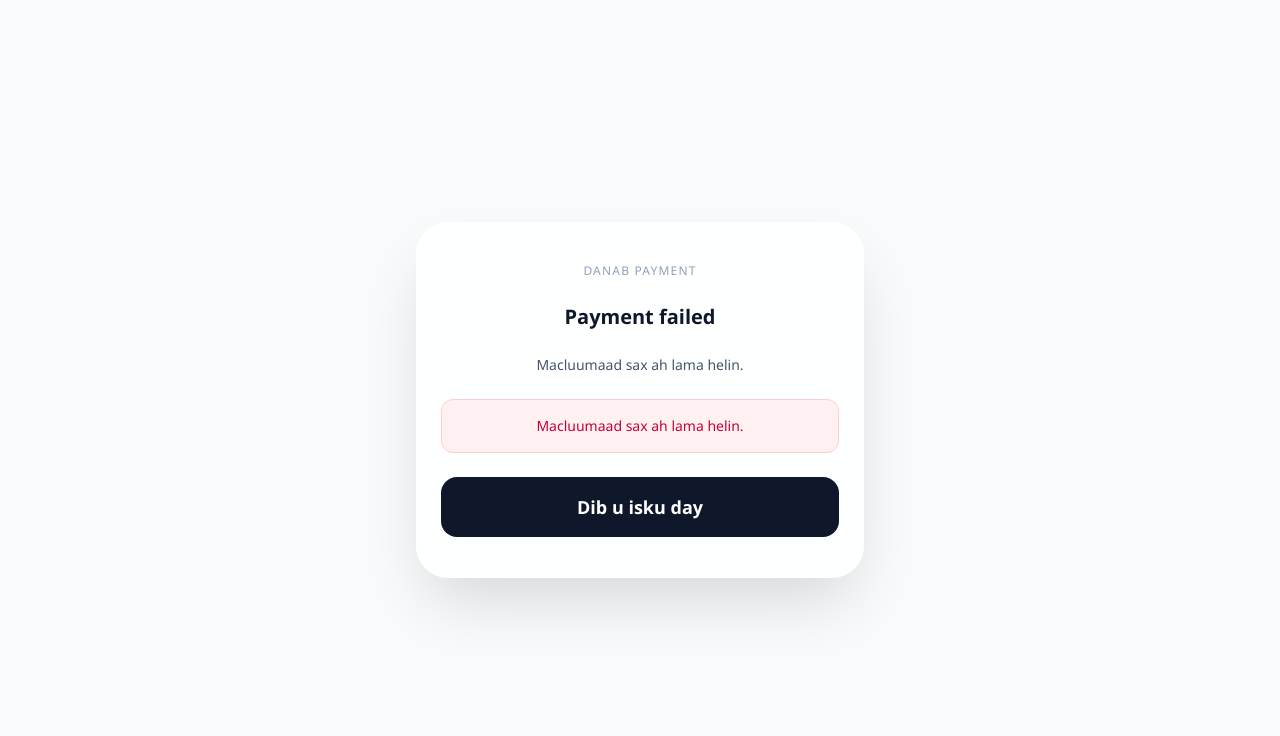
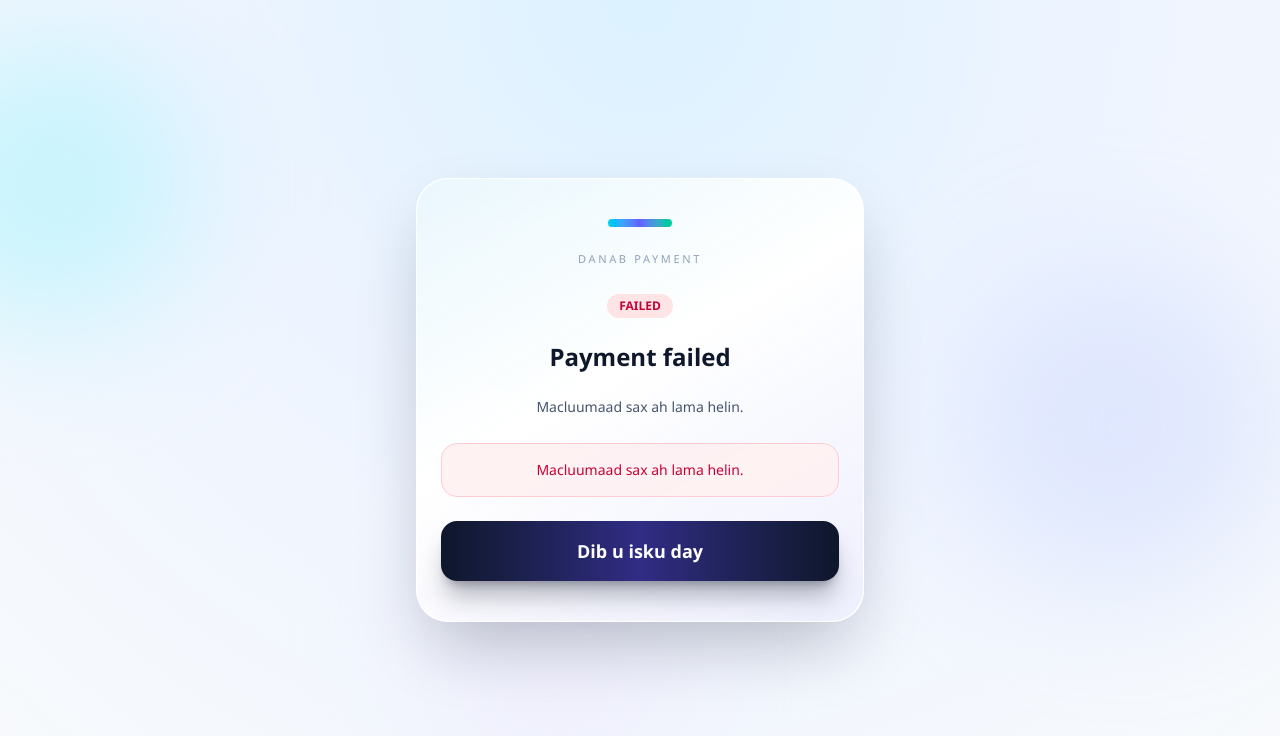
Before and after one commit to powerbankdanab-cmd/Danab, a Next.js app: page /payment in a window 1280 px wide. Shown: the top 736 px of the page. Built offline with nearby package versions, Linux system fonts and the light colour scheme.

Commit message:
gave the payment UI a full professional visual polish without changing your working logic.

```diff
--- a/components/payment/PaymentCard.tsx
+++ b/components/payment/PaymentCard.tsx
@@ -128,12 +128,21 @@
   return (
     <main
       className={cn(
-        "relative mx-auto w-full max-w-md rounded-3xl border p-4 shadow-lg sm:p-5",
+        "relative mx-auto w-full max-w-md rounded-[30px] border p-4 shadow-2xl sm:p-5",
         darkMode
-          ? "border-white/[0.08] bg-white/[0.06] text-white shadow-2xl shadow-violet-500/10 backdrop-blur-xl"
-          : "border-gray-200 bg-white text-slate-800",
+          ? "border-white/10 bg-white/[0.07] text-white shadow-[0_24px_70px_-25px_rgba(139,92,246,0.55)] backdrop-blur-2xl"
+          : "border-white/70 bg-white/90 text-slate-800 shadow-[0_26px_70px_-24px_rgba(30,41,59,0.22)] backdrop-blur-xl",
       )}
     >
+      <div
+        className={cn(
+          "pointer-events-none absolute inset-0 rounded-[30px]",
+          darkMode
+            ? "bg-[linear-gradient(145deg,rgba(255,255,255,0.12),rgba(255,255,255,0.02)_42%,rgba(16,185,129,0.08))]"
+            : "bg-[linear-gradient(145deg,rgba(14,165,233,0.08),rgba(255,255,255,0.72)_45%,rgba(99,102,241,0.08))]",
+        )}
+      />
+      <div className="relative">
       <PaymentHeader darkMode={darkMode} onToggleTheme={onToggleTheme} />
 
       <section className="rounded-3xl pb-6">
@@ -169,8 +178,8 @@
 
       <footer
         className={cn(
-          "mt-6 px-4 py-3 text-center text-xs sm:text-sm",
-          darkMode ? "text-gray-400" : "text-gray-600",
+          "mt-5 rounded-2xl border px-4 py-3 text-center text-xs sm:text-sm",
+          darkMode ? "border-white/10 bg-white/[0.03] text-gray-300" : "border-slate-200 bg-slate-50/70 text-gray-600",
         )}
       >
         Call us any feedback or problem{" "}
@@ -180,6 +189,7 @@
           616586503 / 616251068
         </span>
       </footer>
+      </div>
     </main>
   );
 }
--- a/components/payment/PaymentProcessingPage.tsx
+++ b/components/payment/PaymentProcessingPage.tsx
@@ -32,9 +32,9 @@
   | "failed";
   reason_code?:
   | "STATION_OFFLINE"
-    | "INSUFFICIENT_FUNDS"
-    | "USER_CANCELLED"
-    | "PROVIDER_DECLINED"
+  | "INSUFFICIENT_FUNDS"
+  | "USER_CANCELLED"
+  | "PROVIDER_DECLINED"
   | "LOW_BATTERY"
   | "NO_BATTERIES"
   | "PAYMENT_TIMEOUT"
@@ -74,9 +74,9 @@
 
 const ERROR_MAP: Record<string, Record<string, string>> = {
   precheck: {
-    STATION_OFFLINE: "Station-kan ma shaqeynayo",
-    NO_BATTERIES: "Ma jiro battery diyaar ah",
-    LOW_BATTERY: "Battery-yadu wali way dallacayaan",
+    STATION_OFFLINE: "Station-kan ma shaqeynayo waa Offline",
+    NO_BATTERIES: "Ma jiro battery diyaar ah station-kan",
+    LOW_BATTERY: "Battery-yadu wali wuu charging.. , diyaar ma ahan",
   },
   payment: {
     USER_CANCELLED: "Waad joojisay bixinta",
@@ -363,25 +363,54 @@
     };
   })();
 
+  const tone =
+    uiState === "success"
+      ? "success"
+      : uiState === "failed"
+        ? "danger"
+        : uiState === "manual_required"
+          ? "warning"
+          : "active";
+
   return (
-    <div className="relative min-h-screen flex items-center justify-center p-4 bg-[#f8fafc]">
+    <div className="relative min-h-screen flex items-center justify-center overflow-hidden bg-[radial-gradient(circle_at_top,_#dcf2ff_0%,_#eef4ff_44%,_#f8fafc_100%)] p-4">
+      <div className="pointer-events-none absolute inset-0">
+        <div className="absolute -left-24 top-10 h-72 w-72 rounded-full bg-cyan-200/50 blur-3xl" />
+        <div className="absolute right-0 top-1/3 h-80 w-80 rounded-full bg-indigo-200/40 blur-3xl" />
+        <div className="absolute bottom-0 left-1/3 h-64 w-64 rounded-full bg-violet-100/50 blur-3xl" />
+      </div>
       <div className="relative w-full max-w-md">
-        <main className="overflow-hidden rounded-[32px] border border-white bg-white/90 p-6 shadow-[0_32px_64px_-12px_rgba(0,0,0,0.14)]">
-          <div className="space-y-6 py-4 text-center">
-            <p className="text-xs uppercase tracking-widest text-slate-400">
+        <main className="relative overflow-hidden rounded-[32px] border border-white/80 bg-white/90 p-6 shadow-[0_32px_70px_-16px_rgba(15,23,42,0.28)] backdrop-blur-xl">
+          <div className="pointer-events-none absolute inset-0 rounded-[32px] bg-[linear-gradient(150deg,rgba(14,165,233,0.08),rgba(255,255,255,0.62)_44%,rgba(99,102,241,0.10))]" />
+          <div className="relative space-y-6 py-4 text-center">
+            <div className="mx-auto h-2 w-16 rounded-full bg-gradient-to-r from-cyan-400 via-indigo-500 to-emerald-400" />
+            <p className="text-[11px] uppercase tracking-[0.24em] text-slate-400">
               {transactionId ? `TX: ${transactionId}` : "Danab Payment"}
             </p>
-            <h1 className="text-xl font-bold text-slate-900">{content.title}</h1>
-            <p className="text-sm text-slate-600">{content.subtitle}</p>
+            <div
+              className={`mx-auto inline-flex rounded-full px-3 py-1 text-xs font-semibold ${
+                tone === "success"
+                  ? "bg-emerald-100 text-emerald-700"
+                  : tone === "danger"
+                    ? "bg-rose-100 text-rose-700"
+                    : tone === "warning"
+                      ? "bg-amber-100 text-amber-700"
+                      : "bg-sky-100 text-sky-700"
+              }`}
+            >
+              {uiState.replaceAll("_", " ").toUpperCase()}
+            </div>
+            <h1 className="text-2xl font-extrabold leading-tight text-slate-900">{content.title}</h1>
+            <p className="mx-auto max-w-[28ch] text-sm leading-relaxed text-slate-600">{content.subtitle}</p>
 
             {infoMessage ? (
-              <div className="rounded-xl border border-amber-200 bg-amber-50 p-4">
+              <div className="rounded-2xl border border-amber-200 bg-amber-50/90 p-4">
                 <p className="text-sm font-medium text-amber-800">{infoMessage}</p>
               </div>
             ) : null}
 
             {uiState === "success" && (batteryInfo.batteryId || batteryInfo.slotId) ? (
-              <div className="rounded-xl border-2 border-emerald-200 bg-emerald-50 p-4">
+              <div className="rounded-2xl border-2 border-emerald-200 bg-emerald-50/90 p-4">
                 <p className="text-sm font-semibold text-emerald-700">
                   Slot: {batteryInfo.slotId || "-"} - ID: {batteryInfo.batteryId || "-"}
                 </p>
@@ -389,7 +418,7 @@
             ) : null}
 
             {uiState === "failed" ? (
-              <div className="rounded-xl border border-rose-200 bg-rose-50 p-4">
+              <div className="rounded-2xl border border-rose-200 bg-rose-50/90 p-4">
                 <p className="text-sm font-medium text-rose-700">{errorMessage}</p>
               </div>
             ) : null}
@@ -400,7 +429,7 @@
                   type="button"
                   onClick={() => void confirmManualResult(true)}
                   disabled={confirmBusy}
-                  className="rounded-2xl bg-emerald-600 px-4 py-3 text-sm font-bold text-white disabled:opacity-60"
+                  className="rounded-2xl bg-emerald-600 px-4 py-3 text-sm font-bold text-white shadow-lg shadow-emerald-500/30 disabled:opacity-60"
                 >
                   Yes / Haa
                 </button>
@@ -408,7 +437,7 @@
                   type="button"
                   onClick={() => void confirmManualResult(false)}
                   disabled={confirmBusy}
-                  className="rounded-2xl bg-rose-600 px-4 py-3 text-sm font-bold text-white disabled:opacity-60"
+                  className="rounded-2xl bg-rose-600 px-4 py-3 text-sm font-bold text-white shadow-lg shadow-rose-500/30 disabled:opacity-60"
                 >
                   No / Maya
                 </button>
@@ -418,7 +447,7 @@
             {(uiState === "success" || uiState === "failed") ? (
               <Link
                 href="/"
-                className="inline-flex w-full items-center justify-center rounded-2xl bg-slate-900 px-6 py-4 text-lg font-bold text-white hover:bg-slate-800"
+                className="inline-flex w-full items-center justify-center rounded-2xl bg-gradient-to-r from-slate-900 via-indigo-900 to-slate-900 px-6 py-4 text-lg font-bold text-white shadow-xl shadow-slate-900/30 hover:brightness-110"
               >
                 {uiState === "success" ? "Finish" : "Dib u isku day"}
               </Link>
--- a/components/payment/PaymentScreen.tsx
+++ b/components/payment/PaymentScreen.tsx
@@ -13,17 +13,30 @@
       className={cn(
         "relative min-h-screen overflow-hidden px-3 py-6 transition-colors sm:px-4 sm:py-12",
         darkMode
-          ? "bg-gradient-to-b from-[#1a1333] via-[#1e1b2e] to-[#151520]"
-          : "bg-gray-100",
+          ? "bg-[radial-gradient(circle_at_top,_#2e1e57_0%,_#171428_45%,_#11121d_100%)]"
+          : "bg-[radial-gradient(circle_at_top,_#dff2ff_0%,_#f4f7ff_42%,_#f7fafc_100%)]",
       )}
     >
-      {darkMode && (
-        <div className="pointer-events-none absolute inset-0 overflow-hidden">
-          <div className="absolute -left-32 -top-20 h-[420px] w-[420px] rounded-full bg-violet-600/20 blur-[100px]" />
-          <div className="absolute -right-24 top-[40%] h-[300px] w-[300px] rounded-full bg-emerald-500/12 blur-[90px]" />
-          <div className="absolute -bottom-16 left-[20%] h-[260px] w-[260px] rounded-full bg-indigo-500/15 blur-[80px]" />
-        </div>
-      )}
+      <div className="pointer-events-none absolute inset-0 overflow-hidden">
+        <div
+          className={cn(
+            "absolute -left-28 -top-16 h-[360px] w-[360px] rounded-full blur-[110px]",
+            darkMode ? "bg-violet-500/25" : "bg-cyan-300/35",
+          )}
+        />
+        <div
+          className={cn(
+            "absolute -right-20 top-[34%] h-[300px] w-[300px] rounded-full blur-[100px]",
+            darkMode ? "bg-emerald-400/16" : "bg-indigo-300/30",
+          )}
+        />
+        <div
+          className={cn(
+            "absolute -bottom-20 left-[20%] h-[280px] w-[280px] rounded-full blur-[100px]",
+            darkMode ? "bg-sky-500/12" : "bg-violet-200/40",
+          )}
+        />
+      </div>
       <PaymentCard
         darkMode={darkMode}
         onToggleTheme={() => setDarkMode((prev) => !prev)}
```
